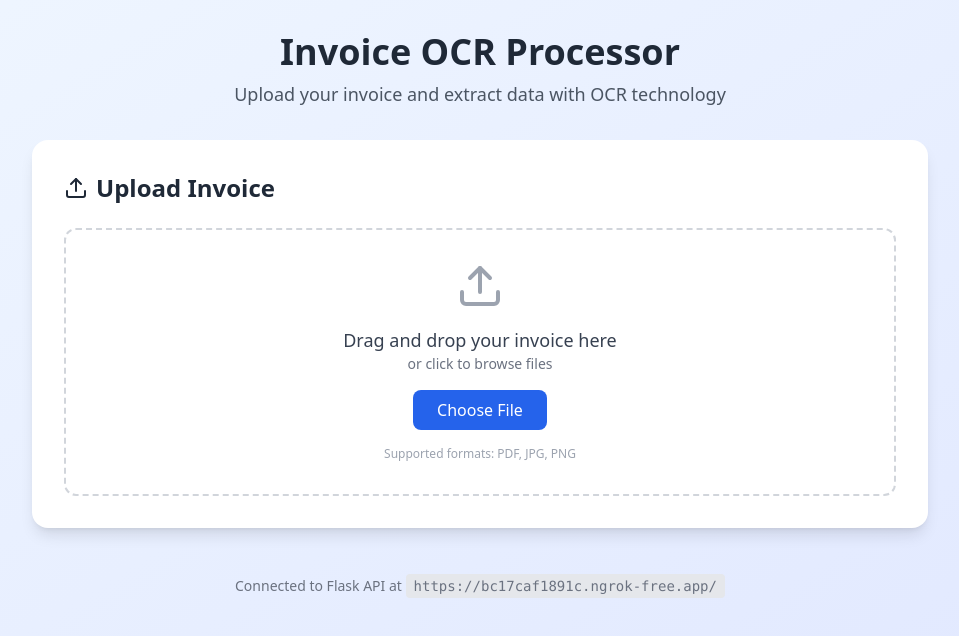
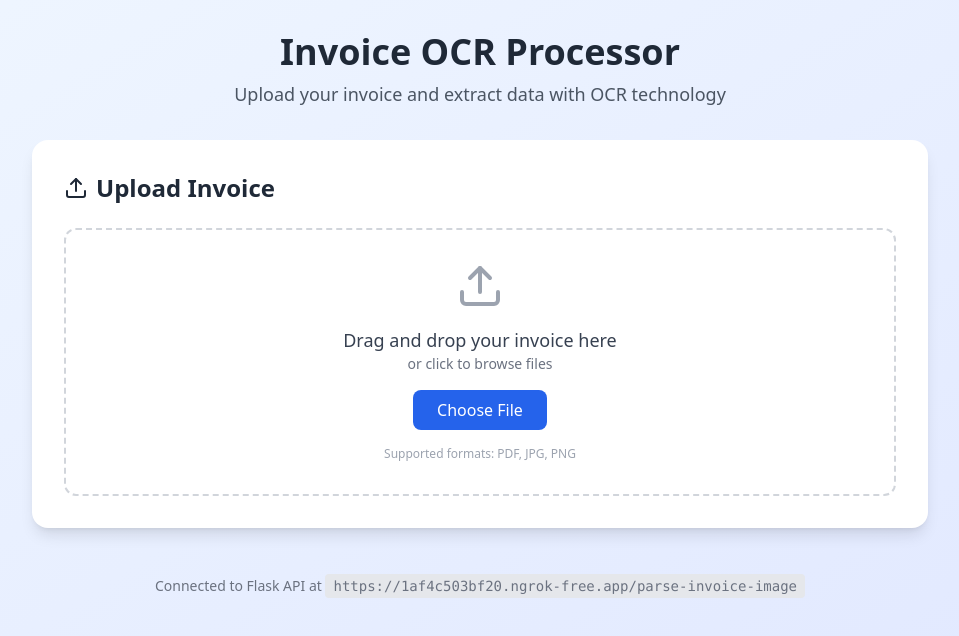
Before and after one commit to AlphaAnas/OCR-for-ISL, a React (Vite) app in the folder frontend/: page / in a window 1280 px wide. Shown: the top 636 px of the page, without its empty margins (160-1119 px from the left). Built offline with nearby package versions, Linux system fonts and the light colour scheme.

Commit message:
updated backend url

```diff
--- a/frontend/src/App.tsx
+++ b/frontend/src/App.tsx
@@ -4,6 +4,8 @@ import { Upload, FileText, CheckCircle, AlertCircle, Loader2 } from 'lucide-reac
 interface OCRResult {
   [key: string]: any;
 }
+
+const BACKEND_URL = 'https://1af4c503bf20.ngrok-free.app/parse-invoice-image';
 
 function App() {
   const [file, setFile] = useState<File | null>(null);
@@ -64,7 +66,7 @@ function App() {
       formData.append('image', file);
 
       // Replace with your actual Flask API endpoint
-      const response = await fetch('https://bc17caf1891c.ngrok-free.app/parse-invoice-image', {
+      const response = await fetch(BACKEND_URL, {
         method: 'POST',
         body: formData,
       });
@@ -312,7 +314,7 @@ function App() {
         {/* Footer */}
         <div className="text-center mt-12 text-gray-500">
           <p className="text-sm">
-            Connected to Flask API at <code className="bg-gray-200 px-2 py-1 rounded">https://bc17caf1891c.ngrok-free.app/</code>
+            Connected to Flask API at <code className="bg-gray-200 px-2 py-1 rounded">{BACKEND_URL}</code>
           </p>
         </div>
       </div>
```
